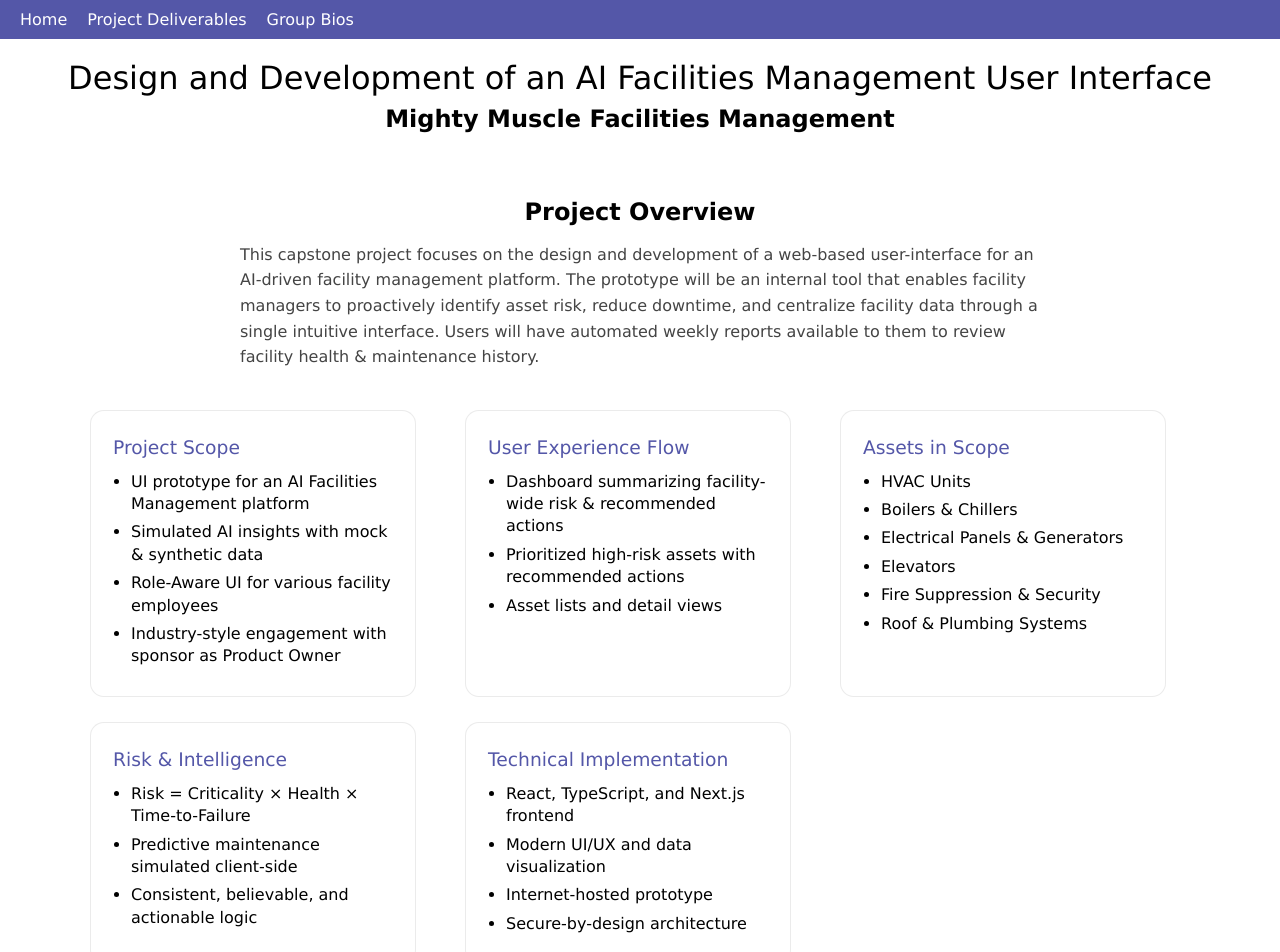
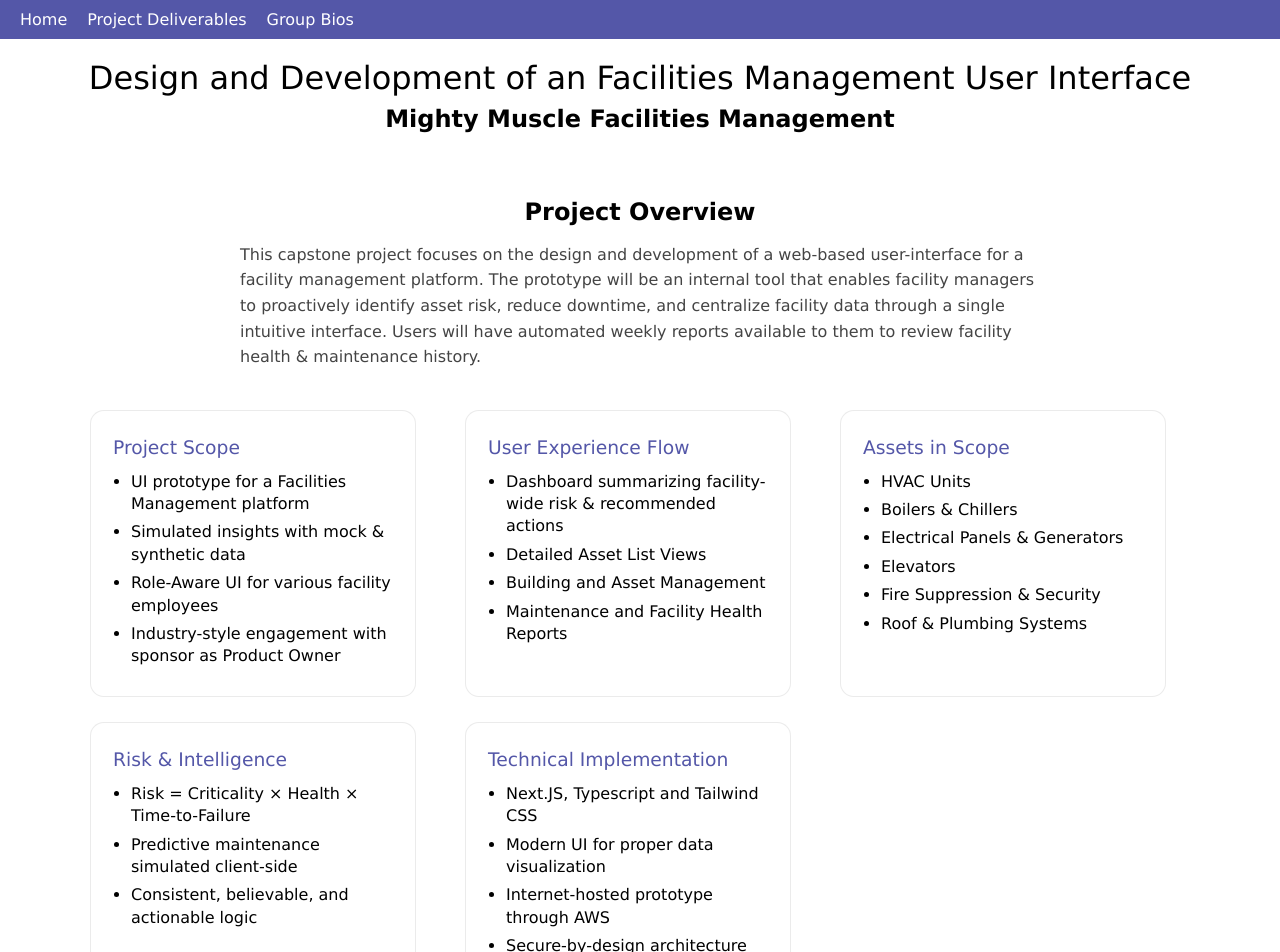
Before and after one commit to CS495-FacilityManagement/Project-Website, a React (Vite) app: page / in a window 1280 px wide. Shown: the top 952 px of the page. Built offline with nearby package versions, Linux system fonts and the light colour scheme.

Commit message:
edits to wording

```diff
--- a/src/components/ProjectCards.tsx
+++ b/src/components/ProjectCards.tsx
@@ -2,8 +2,8 @@ const projectCards = [
   {
     title: "Project Scope",
     items: [
-      "UI prototype for an AI Facilities Management platform",
-      "Simulated AI insights with mock & synthetic data",
+      "UI prototype for a Facilities Management platform",
+      "Simulated insights with mock & synthetic data",
       "Role-Aware UI for various facility employees",
       "Industry-style engagement with sponsor as Product Owner",
     ],
@@ -12,8 +12,9 @@ const projectCards = [
     title: "User Experience Flow",
     items: [
       "Dashboard summarizing facility-wide risk & recommended actions",
-      "Prioritized high-risk assets with recommended actions",
-      "Asset lists and detail views",
+      "Detailed Asset List Views",
+      "Building and Asset Management",
+      "Maintenance and Facility Health Reports"
     ],
   },
   {
@@ -38,9 +39,9 @@ const projectCards = [
   {
     title: "Technical Implementation",
     items: [
-      "React, TypeScript, and Next.js frontend",
-      "Modern UI/UX and data visualization",
-      "Internet-hosted prototype",
+      "Next.JS, Typescript and Tailwind CSS",
+      "Modern UI for proper data visualization",
+      "Internet-hosted prototype through AWS",
       "Secure-by-design architecture",
     ],
   },
--- a/src/pages/Home.tsx
+++ b/src/pages/Home.tsx
@@ -4,7 +4,7 @@ export default function Home() {
   return (
     <div className="page">
       <h1 id="project_name">
-        Design and Development of an AI Facilities Management User Interface
+        Design and Development of an Facilities Management User Interface
       </h1>
 
       <h2 id="sponsor">Mighty Muscle Facilities Management</h2>
@@ -14,7 +14,7 @@ export default function Home() {
           <h2>Project Overview</h2>
           <p>
             This capstone project focuses on the design and development of a
-            web-based user-interface for an AI-driven facility management
+            web-based user-interface for a facility management
             platform. The prototype will be an internal tool that enables
             facility managers to proactively identify asset risk, reduce
             downtime, and centralize facility data through a single intuitive
```
